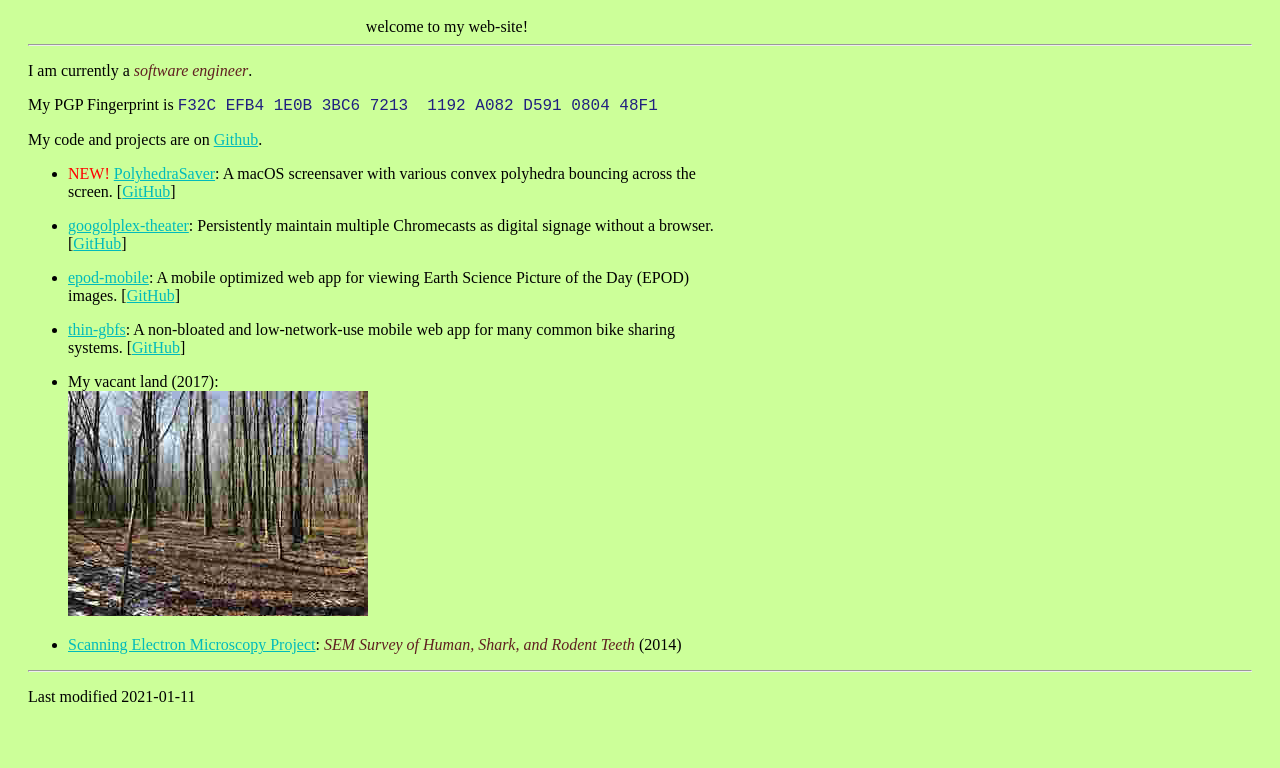
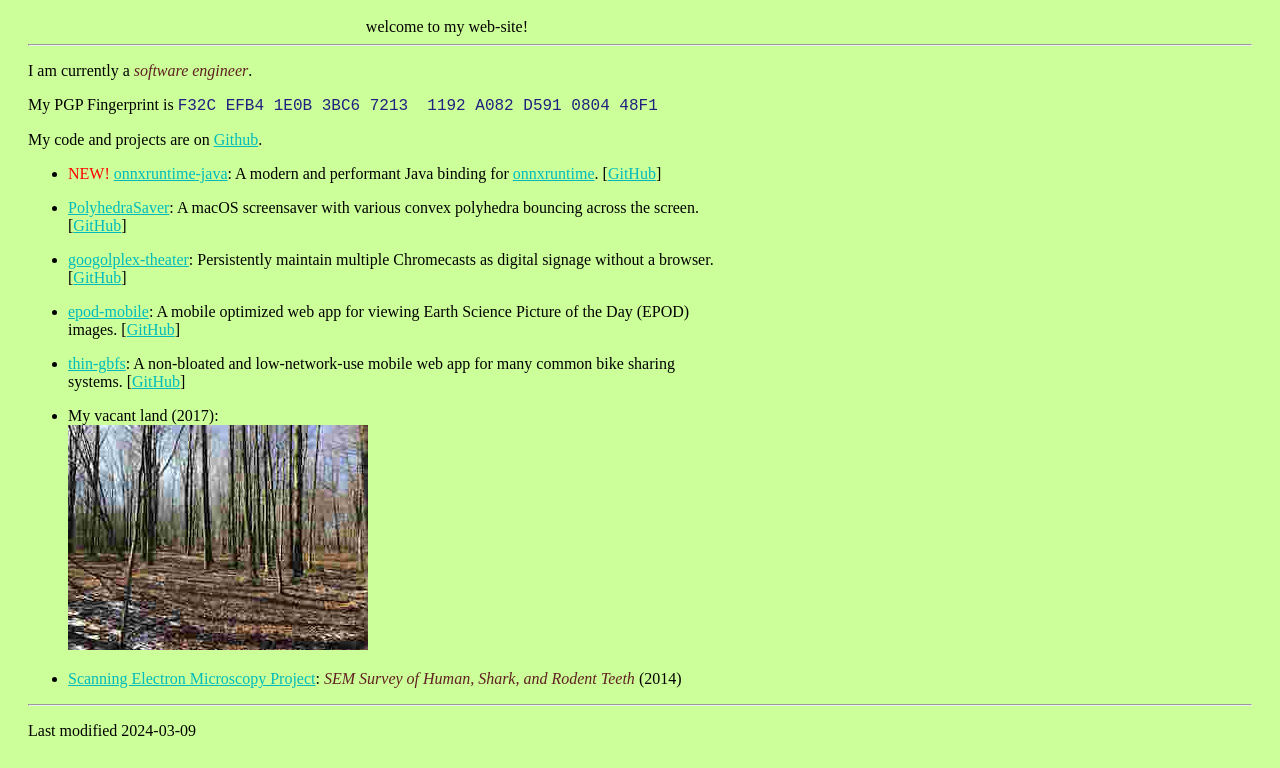
Before and after one commit to yuzawa-san/yuzawa-san.github.io, a plain HTML site: page index.html in a window 1280 px wide. Shown: the part 68-836 px from the top of the page. Before the commit the page ends 802 px from the top, so only its background shows below. Drawn offline with Linux system fonts and the light colour scheme.

Commit message:
Update index.html

```diff
--- a/index.html
+++ b/index.html
@@ -20,7 +20,8 @@
     <p>My PGP Fingerprint is <code>F32C EFB4 1E0B 3BC6 7213  1192 A082 D591 0804 48F1</code></p>
     <p>My code and projects are on <a href="https://github.com/yuzawa-san">Github</a>.</p>
     <ul>
-        <li><font color="RED" class="blink">NEW!</font> <a href="https://github.com/yuzawa-san/PolyhedraSaver">PolyhedraSaver</a>: A macOS screensaver with various convex polyhedra bouncing across the screen. [<a href="https://github.com/yuzawa-san/PolyhedraSaver">GitHub</a>]
+        <li><font color="RED" class="blink">NEW!</font> <a href="https://github.com/yuzawa-san/onnxruntime-java">onnxruntime-java</a>: A modern and performant Java binding for <a href="https://github.com/microsoft/onnxruntime/">onnxruntime</a>. [<a href="https://github.com/yuzawa-san/onnxruntime-java">GitHub</a>]
+        <li><a href="https://github.com/yuzawa-san/PolyhedraSaver">PolyhedraSaver</a>: A macOS screensaver with various convex polyhedra bouncing across the screen. [<a href="https://github.com/yuzawa-san/PolyhedraSaver">GitHub</a>]
         <li><a href="https://github.com/yuzawa-san/googolplex-theater">googolplex-theater</a>: Persistently maintain multiple Chromecasts as digital signage without a browser. [<a href="https://github.com/yuzawa-san/googolplex-theater">GitHub</a>]
         <li><a href="http://www.jyuzawa.com/epod-mobile/">epod-mobile</a>: A mobile optimized web app for viewing Earth Science Picture of the Day (EPOD) images. [<a href="https://github.com/yuzawa-san/epod-mobile">GitHub</a>]
         <li><a href="https://thin-gbfs.appspot.com/">thin-gbfs</a>: A non-bloated and low-network-use mobile web app for many common bike sharing systems. [<a href="https://github.com/yuzawa-san/thin-gbfs">GitHub</a>]
@@ -28,6 +29,6 @@
         <li><a href="http://www.optics.rochester.edu/workgroups/cml/opt307/spr14/james/index.html">Scanning Electron Microscopy Project</a>: <em>SEM Survey of Human, Shark, and Rodent Teeth</em> (2014)</li>
     </ul>
     <hr>
-    <p>Last modified 2021-01-11</p>
+    <p>Last modified 2024-03-09</p>
 </body>
 </html>
```
